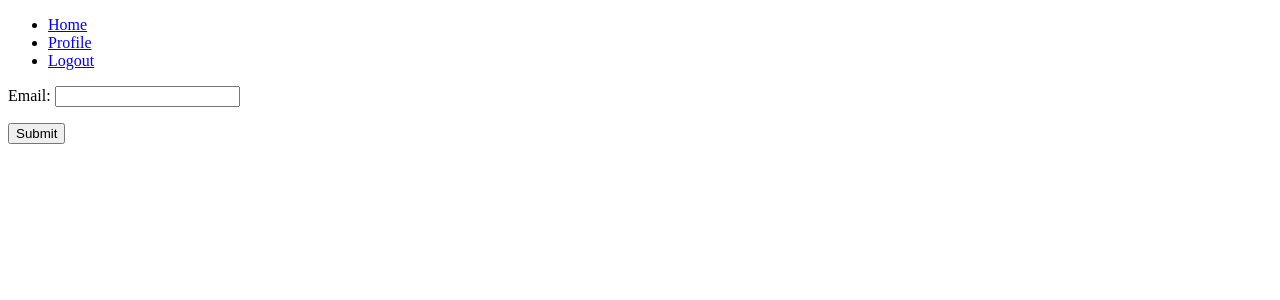
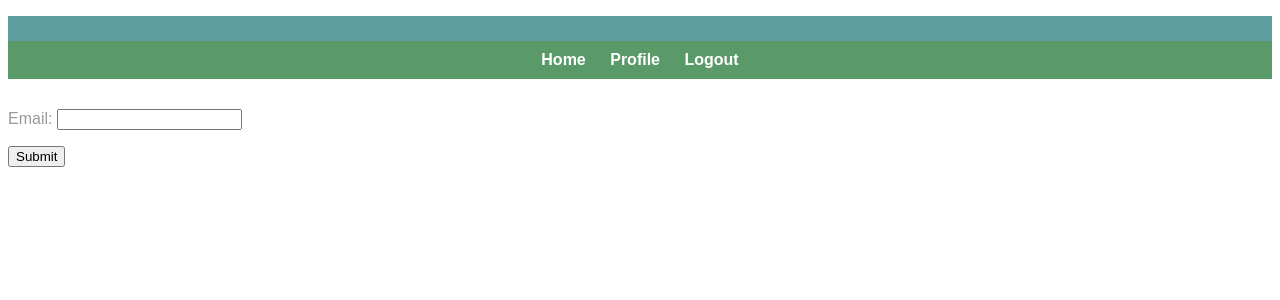
Before and after one commit to nikmac/book, a Django app: page /password_reset/ in a window 1280 px wide. Shown: the top 300 px of the page. Run offline with Django 3.2, Linux system fonts and the light colour scheme; the visitor is signed in with stand-in values (Sample User, id 1).

Commit message:
css addition

```diff
--- /dev/null
+++ b/learn_words/static/css/stylesheet.css
@@ -0,0 +1,169 @@
+/**********************
+General
+**********************/
+body {
+font-family: 'Poiret One', sans-serif;
+}
+#wrapper {
+max-width: 940px
+margin: 0 auto;
+padding: 0 5%;
+}
+a {
+text-decoration: none;
+}
+img {
+max-width: 100%;
+}
+h3 {
+margin: 0 0 1em 0;
+}
+/**********************
+Heading
+**********************/
+header {
+float: left;
+margin: 0 0 30px 0;
+padding: 5px 0 0 0;
+width: 100%;
+}
+#logo {
+text-align: center;
+margin: 0;
+}
+h1 {
+font-family: 'Josefin Sans', sans-serif;
+margin: 15px 0;
+font-size: 1.75em;
+font-weight: normal;
+line-height: 0.8em;
+}
+h2 {
+font-size: 0.75em;
+margin: -5px 0 0;
+font-weight: normal;
+}
+/**********************
+Navigation
+**********************/
+nav {
+text-align:center;
+padding: 10px 0;
+margin: 20px 0 0;
+}
+nav ul {
+list-style: none;
+margin: 0 10px;
+padding: 0;
+}
+nav li {
+display: inline-block;
+}
+nav a {
+font-weight: 800;
+padding: 15px 10px;
+}
+/**********************
+Footer
+**********************/
+footer {
+font-size: 0.75em;
+test-align: center;
+clear: both;
+padding-top: 50px;
+color: #ccc;
+}
+.social-icon {
+width: 20px;
+height: 20px;
+margin: 0 5px;
+}
+/**********************
+Page: Portfolio
+**********************/
+#gallery {
+margin: 0;
+padding: 0;
+list-style: none;
+}
+#gallery li {
+float: left;
+width: 45%;
+margin: 2.5%;
+background-color: #f5f5f5;
+color: #bdc3c7;
+}
+#gallery li a p {
+margin:0;
+padding: 5%;
+font-size: 0.75em;
+color: #bdc3c7;
+}
+/**********************
+Page: About
+**********************/
+.profile-photo {
+display: block;
+max-width:150px;
+margin: 0 auto 30px;
+border-radius: 100%
+}
+/**********************
+Page: Contact
+**********************/
+.contact-info {
+list-style:none;
+padding: 0;
+margin: 0;
+font-size: 0.9em;
+}
+.contact-info a {
+display: block;
+min-height: 20px;
+background-repeat: no-repeat;
+background-size: 20px 20px;
+padding: 0 0 0 30px;
+margin: 0 0 10px;
+}
+.contact-info li.phone a {
+background-image: url('phone.png');
+}
+.contact-info li.mail a {
+background-image: url('mail.png');
+}
+.contact-info li.twitter a {
+background-image: url('twitter.png');
+}
+/**********************
+Colors
+**********************/
+/* site body */
+body {
+background-color: #fff;
+color: #999;
+}
+/* green header */
+header {
+background: cadetblue;
+border-color: darkslateblue;
+}
+/* nav background on mobile */
+nav {
+background: #599a68;
+}
+/* logo text */
+h1, h2 {
+color: #fff;
+}
+/* links */
+a {
+color: #6ab47b;
+}
+/* nav link */
+nav a, nav a:visited {
+color: #fff;
+}
+/* selected nav link */
+nav a.selected, nav a:hover {
+color: #32673f;
+}
--- a/learn_words/templates/base_template.html
+++ b/learn_words/templates/base_template.html
@@ -4,7 +4,7 @@
 <head>
     <meta charset="utf-8">
     <title>{% block title %} {% endblock title %}</title>
-{#    <link rel="stylesheet" type="text/css" href="{% static 'css/cards.css' %}">#}
+    <link rel="stylesheet" type="text/css" href="{% static 'css/stylesheet.css' %}">
 
 </head>
     <body>
```
